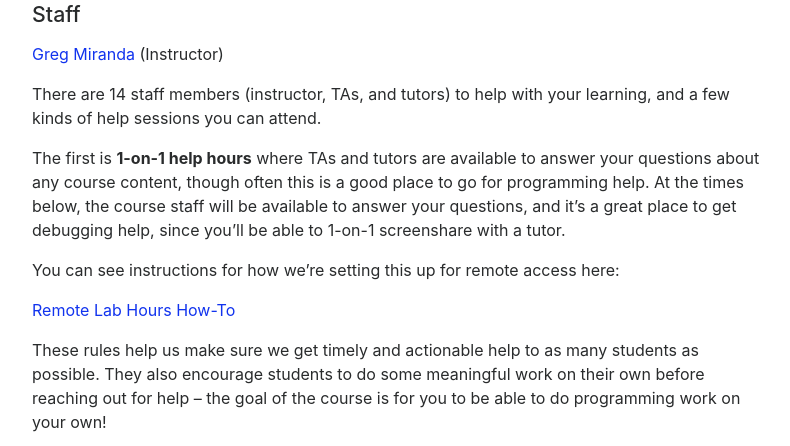
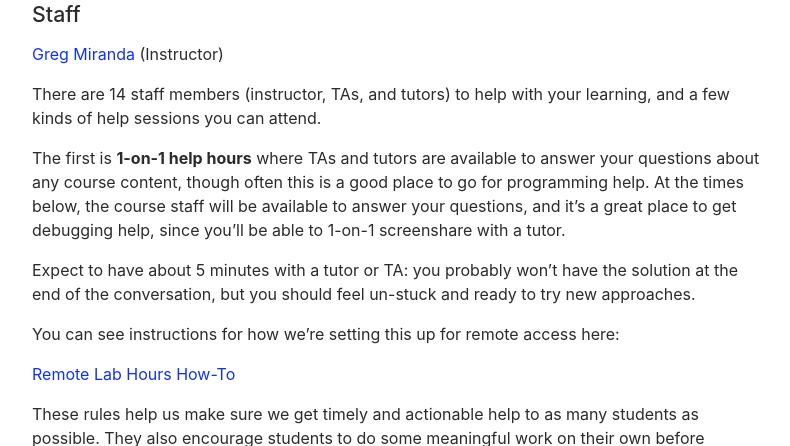
Before and after one commit to ucsd-cse11-sp21/ucsd-cse11-sp21.github.io, a Jekyll site: the page built from index.md, in a window 1280 px wide and 900 px high, scrolled down 2556 px, cut to the strip 0-446 px from the top of the window. Shown: the whole strip, without its empty margins (243-1033 px from the left). Built offline with Jekyll 4.4.1, drawn with Linux system fonts in a browser that asks for light colours; nearby versions of some CDN libraries.

Commit message:
Update index.md

```diff
--- a/index.md
+++ b/index.md
@@ -128,6 +128,8 @@ answer your questions about any course content, though often this is a good
 place to go for programming help. At the times below, the course staff will be
 available to answer your questions, and it's a great place to get debugging
 help, since you'll be able to 1-on-1 screenshare with a tutor.
+
+Expect to have about 5 minutes with a tutor or TA: you probably won’t have the solution at the end of the conversation, but you should feel un-stuck and ready to try new approaches.
 
 You can see instructions for how we're setting this up for remote access here:
 
```
